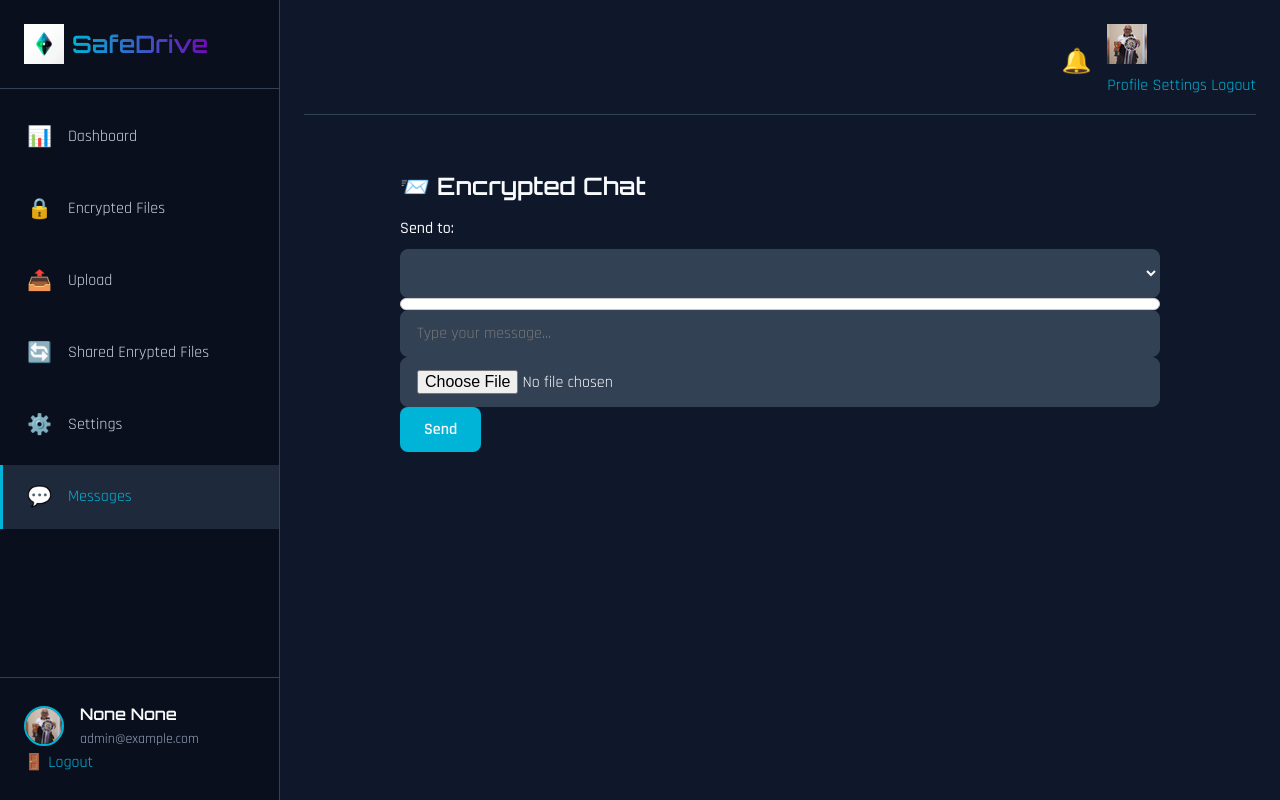
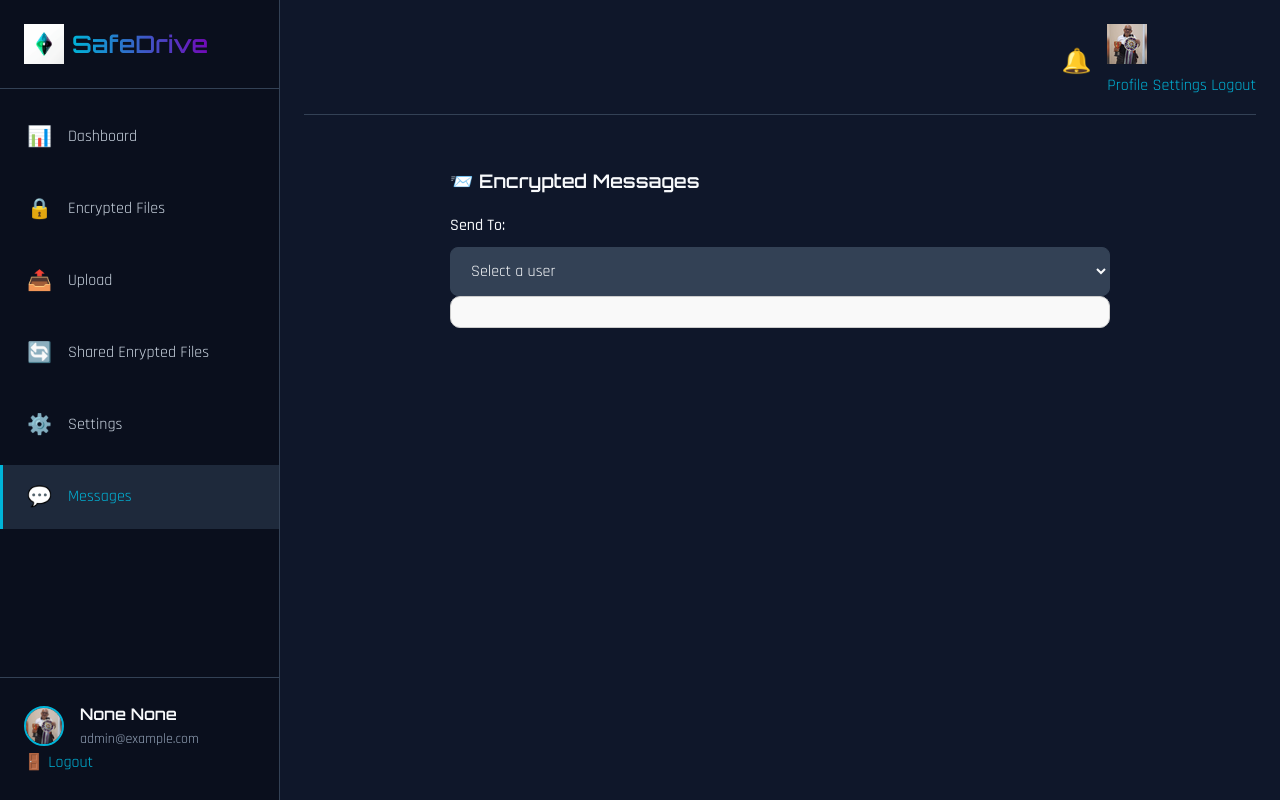
Before and after one commit to dondini1234567/Safedrive, a Flask app: page /messages in a window 1280 px wide. Run offline with Flask 3, Linux system fonts and the light colour scheme; a user stored in the database is signed in; lists and menus that the app fills with data are empty; some libraries are stand-ins or nearby versions.

Commit message:
Update chat UI, fix sender issue, and improve message history loading

```diff
--- a/app/templates/message.html
+++ b/app/templates/message.html
@@ -2,57 +2,60 @@
 {% block title %}Messages{% endblock %}
 
 {% block content %}
-<div class="chat-container" style="max-width: 800px; margin: auto; padding: 20px;">
-    <h2 style="margin-bottom: 10px;">📨 Encrypted Chat</h2>
+<div class="chat-container" style="max-width: 700px; margin: auto; padding: 20px;">
+    <h3>📨 Encrypted Messages</h3>
 
+    <!-- Current user info -->
+    <input type="hidden" id="current-id" value="{{ current_user.id }}">
     <input type="hidden" id="current-email" value="{{ current_user.email }}">
-    <input type="hidden" id="current-id" value="{{ current_user.id }}">
     <input type="hidden" id="current-username" value="{{ current_user.username }}">
 
-    <!-- Recipient selector -->
+    <!-- User selector with reload on change -->
+    <form method="get" action="{{ url_for('main.messages') }}">
         <div class="mb-3">
-        <label for="recipient">Send to:</label>
-        <select id="recipient" class="form-select">
+            <label for="recipient" class="form-label">Send To:</label>
+            <select name="recipient_id" id="recipient" class="form-select" onchange="this.form.submit()">
+                <option disabled selected>Select a user</option>
                 {% for user in users %}
                     {% if user.id != current_user.id %}
-                    <option value="{{ user.id }}">{{ user.email }}</option>
+                        <option value="{{ user.id }}" {% if user.id == selected_user_id %}selected{% endif %}>
+                            {{ user.email }}
+                        </option>
                     {% endif %}
                 {% endfor %}
             </select>
         </div>
+    </form>
 
-    <!-- Message history -->
+    <!-- Chat history box -->
     <div id="messages" class="chat-box">
         {% for msg in history %}
             {% set is_sender = msg.sender_id == current_user.id %}
             <div class="message-bubble {{ 'sent' if is_sender else 'received' }}">
                 <div class="message-header">
                     <img src="/static/uploads/profile_images/user_{{ msg.sender_id }}.png" class="profile-img">
-                    <strong class="chat-username">{{ msg.sender.email.split('@')[0] }}</strong>
+                    <strong>{{ msg.sender.email.split('@')[0] }}</strong>
                     <small>({{ msg.sender.email }})</small>
                 </div>
                 <div class="message-body">
-                    {% if msg.__class__.__name__ == 'TextMessage' %}
-                        {{ msg.content }}
-                    {% elif msg.__class__.__name__ == 'FileMessage' %}
-                        📎
-                        <a href="{{ url_for('static', filename=msg.filepath.split('static/')[-1]) }}" download="{{ msg.filename }}">
-                            {{ msg.filename }}
-                        </a>
+                    {% if msg.is_file %}
+                        📎 <a href="{{ msg.file_data }}" download="{{ msg.filename }}">{{ msg.filename }}</a>
                     {% else %}
-                        ⚠️ Unknown message type
+                        {{ msg.file_data }}
                     {% endif %}
                 </div>
             </div>
         {% endfor %}
     </div>
 
-    <!-- Message input -->
+    {% if selected_user_id %}
+    <!-- Message input box -->
     <div class="input-group mt-3">
         <input type="text" id="message" class="form-control" placeholder="Type your message...">
         <input type="file" id="fileInput" class="form-control">
         <button class="btn btn-primary" onclick="sendMessage()">Send</button>
     </div>
+    {% endif %}
 </div>
 {% endblock %}
 
@@ -89,110 +92,59 @@
                 sender_id: currentId,
                 username: currentUsername
             });
-
-            // Render locally
-            renderMessage({
-                msg: message,
-                sender_email: currentEmail,
-                sender_id: currentId,
-                username: currentUsername
-            }, true);
         }
 
         document.getElementById('message').value = '';
         fileInput.value = '';
     }
-
-    socket.on('private_message', function(data) {
-        const currentEmail = document.getElementById('current-email').value;
-        if (data.sender_email !== currentEmail) {
-            renderMessage(data, false);
-        }
-    });
-
-    socket.on('private_file', function(data) {
-        const isSender = data.sender_email === document.getElementById('current-email').value;
-        const container = document.createElement('div');
-        container.className = 'message-bubble ' + (isSender ? 'sent' : 'received');
-
-        container.innerHTML = `
-            <div class="message-header">
-                <img src="/static/uploads/profile_images/user_${isSender ? document.getElementById('current-id').value : data.sender_id}.png" class="profile-img">
-                <strong class="chat-username">${data.username || data.sender_email.split('@')[0]}</strong>
-                <small>(${data.sender_email})</small>
-            </div>
-            <div class="message-body">
-                📎 <a href="${data.file_data}" download="${data.file_name}">${data.file_name}</a>
-            </div>
-        `;
-
-        document.getElementById('messages').appendChild(container);
-        document.getElementById('messages').scrollTop = document.getElementById('messages').scrollHeight;
-    });
-
-    function renderMessage(data, isSender) {
-        const msgDiv = document.createElement('div');
-        msgDiv.className = 'message-bubble ' + (isSender ? 'sent' : 'received');
-        msgDiv.innerHTML = `
-            <div class="message-header">
-                <img src="/static/uploads/profile_images/user_${isSender ? document.getElementById('current-id').value : data.sender_id}.png" class="profile-img">
-                <strong class="chat-username">${data.username || data.sender_email.split('@')[0]}</strong>
-                <small>(${data.sender_email})</small>
-            </div>
-            <div class="message-body">${data.msg}</div>
-        `;
-        document.getElementById('messages').appendChild(msgDiv);
-        document.getElementById('messages').scrollTop = document.getElementById('messages').scrollHeight;
-    }
 </script>
 
 <style>
 .chat-box {
-    background: #fff;
     border: 1px solid #ccc;
+    border-radius: 10px;
+    padding: 15px;
+    background: #f9f9f9;
+    max-height: 400px;
+    overflow-y: auto;
+}
+
+.message-bubble {
+    margin-bottom: 12px;
+    padding: 10px;
     border-radius: 8px;
-    padding: 5px;
-    max-height: 350px; /* Smaller fixed height */
-    overflow-y: auto;
-    width: 100%;
-    max-width: 100%;
-    box-sizing: border-box;
-}
-.message-bubble {
-    margin-bottom: 10px;
-    padding: 10px;
-    border-radius: 10px;
     max-width: 75%;
+    color: black;
     clear: both;
 }
+
 .sent {
     background-color: #dcf8c6;
     float: right;
 }
+
 .received {
     background-color: #f1f0f0;
     float: left;
 }
+
 .message-header {
     display: flex;
     align-items: center;
     gap: 8px;
     margin-bottom: 4px;
 }
-.chat-username {
-    font-weight: bold;
-    color: #4b0082;
+
+.message-body {
+    white-space: pre-wrap;
+    word-wrap: break-word;
 }
+
 .profile-img {
     width: 32px;
     height: 32px;
     border-radius: 50%;
     object-fit: cover;
 }
-.message-body {
-    color: #000;
-    white-space: pre-wrap;
-    word-wrap: break-word;
-}
 </style>
 {% endblock %}
--- /dev/null
+++ b/secrets-to-remove.txt
@@ -0,0 +1 @@
+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==>REMOVED_SECRET
```
Also changed, not shown: 2 other files. Lines whose indentation alone changed are shown as unchanged.
